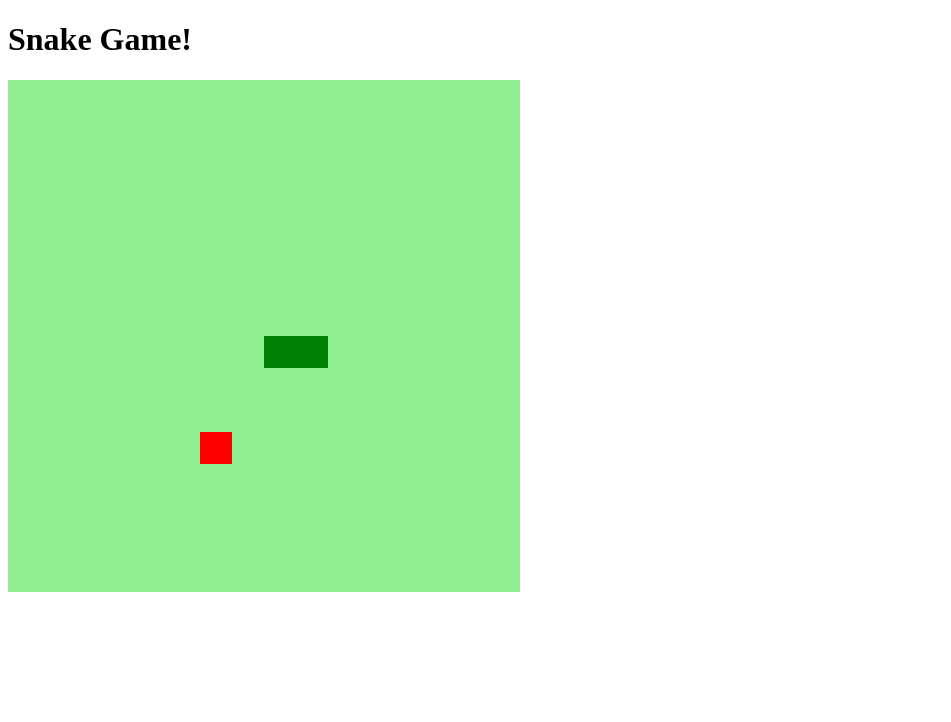
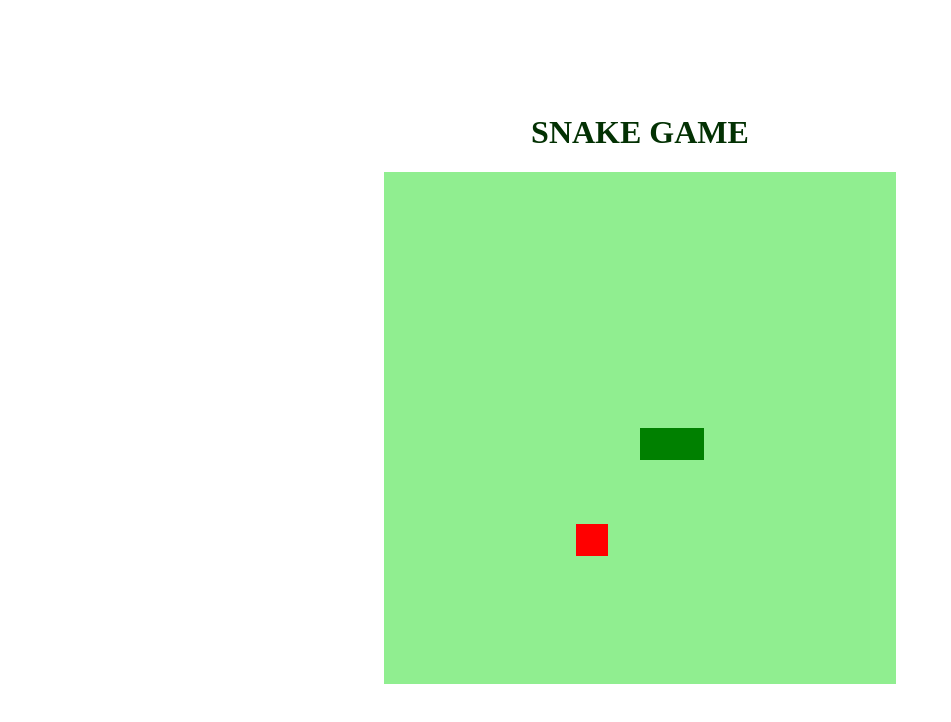
Before and after one commit to LeticiaRodrigues03/snake-javascript, a plain HTML site: page index.html in a window 1280 px wide. Shown: the whole page, without its empty margins (0-951 px from the left). Drawn offline with Linux system fonts and the light colour scheme.

Commit message:
adicionar estilização ao body

```diff
--- a/index.html
+++ b/index.html
@@ -7,10 +7,12 @@
     <meta name="viewport" content="width=device-width, initial-scale=1.0">
     <link rel="stylesheet" href="style.css">
     <script defer src="script.js"></script>
+
     <title>Snake Game</title>
 </head>
 <body>
-    <h1>Snake Game!</h1>
+
+    <h1>SNAKE GAME</h1>
     <canvas id="snake" width="512" height="512"></canvas>
 </body>
 </html>
--- a/style.css
+++ b/style.css
@@ -0,0 +1,9 @@
+body{
+    height: 95vh;
+    width: 95;
+    display: flex;
+    justify-content: center;
+    align-items: center;
+    flex-direction: column;
+    color: rgb(3, 49, 3);
+}
```
Also changed, not shown: img/fundo-verde.jpg (added).
